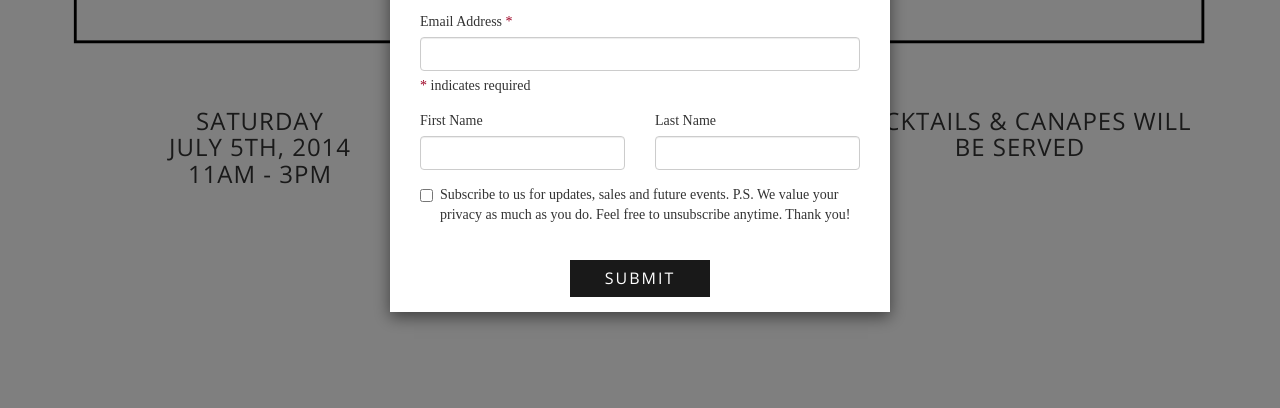
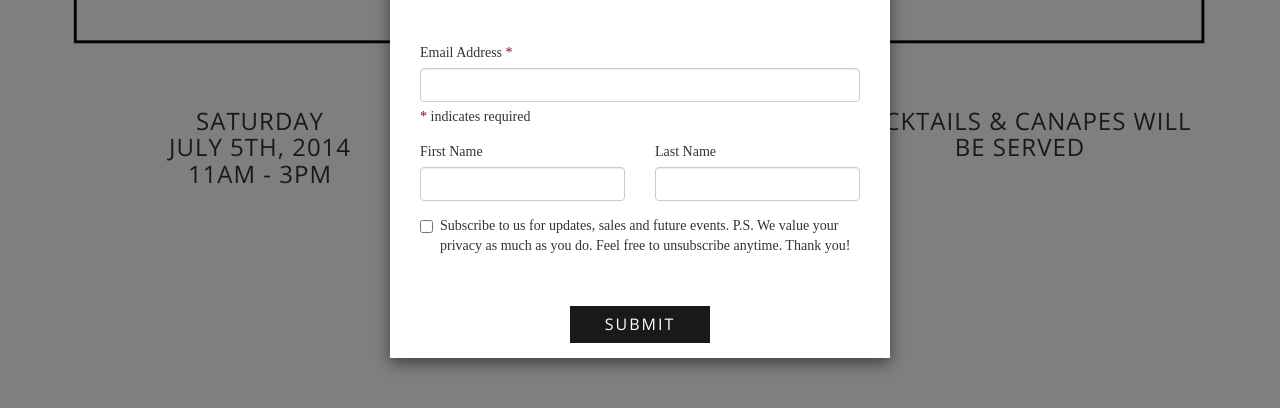
Before and after one commit to jyek/labeless-popup, a website: page public/index.html in a window 1280 px wide. Both pictures are taken after a click on the button "CLICK TO RSVP". Shown: the part 232-640 px from the top of the page. Drawn offline with nearby package versions, Linux system fonts and the light colour scheme; some packages are replaced by stand-ins of ours; a script that the page names is missing; a web font is replaced by a local one.

Commit message:
Updated css

```diff
--- a/public/styles/styles.css
+++ b/public/styles/styles.css
@@ -126,11 +126,30 @@ label { font-weight: 400; }
 
 .modal-response { padding-bottom: 15px; }
 
+.modal {
+  position: fixed;
+  top: 3%;
+  right: 3%;
+  left: 3%;
+  width: auto;
+  margin: 0;
+}
+.modal-body {
+  height: 60%;
+}
+
+.modal-body {
+  max-height: 350px;
+  padding: 15px;
+  overflow-y: auto;
+  -webkit-overflow-scrolling: touch;
+ }
 
 /* Mobile Portrait Size */
 @media only screen and (max-width: 479px) {
   .modal-dialog { width: 95%; }
-  .modal-content { width: 95%; }
+  .modal-content { width: 100%; }
+  .modal-header { padding-top: 25px; }
 }
 
 /*
```
